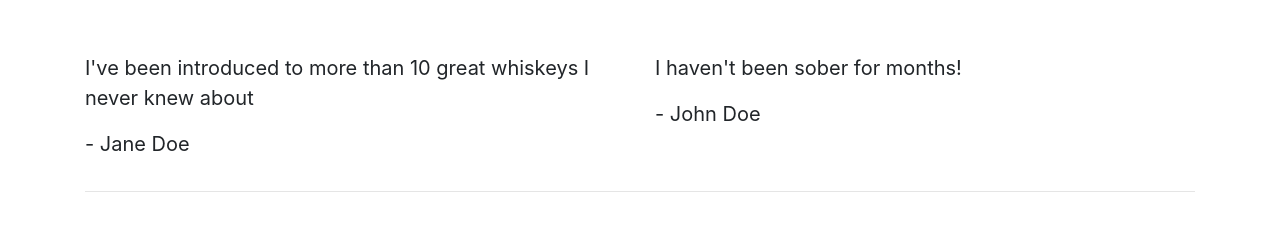
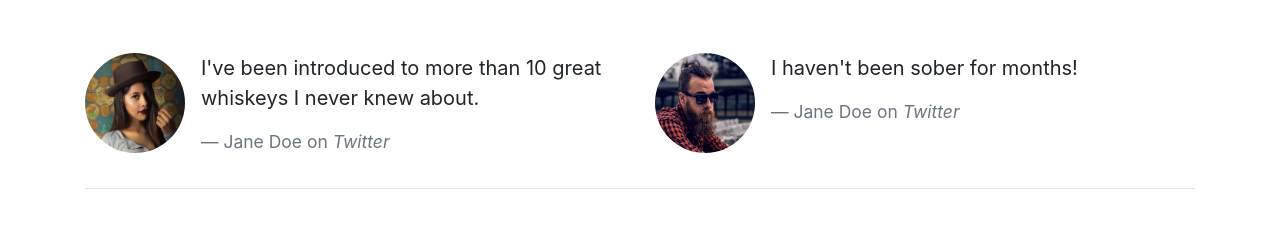
Before and after one commit to rachbry/bootstrap-demo, a plain HTML site: page index.html in a window 1280 px wide. Shown: the part 544-794 px from the top of the page. Drawn offline with nearby package versions, Linux system fonts and the light colour scheme.

Commit message:
added images to quote section

```diff
--- a/index.html
+++ b/index.html
@@ -72,7 +72,6 @@
             </div>
         </div>
 
-
         <hr>
 
         <!-- Quotes -->
@@ -83,17 +82,29 @@
                 </div>
             </div>
             <div class="row">
+<!-- girl quote -->
                 <div class="col-12 col-md-6">
-                    <blockquote class="blockquote">
-                        <p>I've been introduced to more than 10 great whiskeys I never knew about</p>
-                        <p>- Jane Doe</p>
-                    </blockquote>
+                    <div class="media">
+                        <img src="./assets/media/girl-image.png" class="rounded-circle mr-3" height="100" width="100">
+                        <div class="media-body">
+                            <blockquote class="blockquote">
+                                <p>I've been introduced to more than 10 great whiskeys I never knew about.</p>
+                                <footer class="blockquote-footer">Jane Doe on <cite title="Twitter">Twitter</cite></footer>
+                            </blockquote>
+                        </div>
+                    </div>
                 </div>
                 <div class="col-12 col-md-6">
-                    <blockquote class="blockquote">
-                        <p>I haven't been sober for months!</p>
-                        <p>- John Doe</p>
-                    </blockquote>
+<!-- guy quote -->
+                    <div class="media">
+                        <img src="./assets/media/guy-image.png" class="rounded-circle mr-3" height="100" width="100">
+                        <div class="media-body">
+                            <blockquote class="blockquote">
+                                <p>I haven't been sober for months!</p>
+                                <footer class="blockquote-footer">Jane Doe on <cite title="Twitter">Twitter</cite></footer>
+                            </blockquote>
+                        </div>
+                    </div>
                 </div>
             </div>
         </section>
```
Also changed, not shown: assets/media/girl-image.png (added), assets/media/guy-image.png (added).
